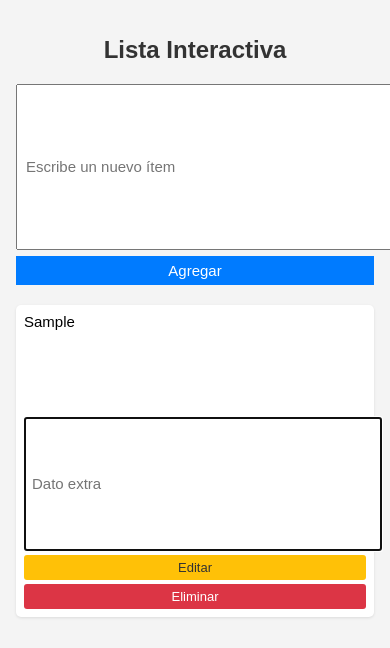
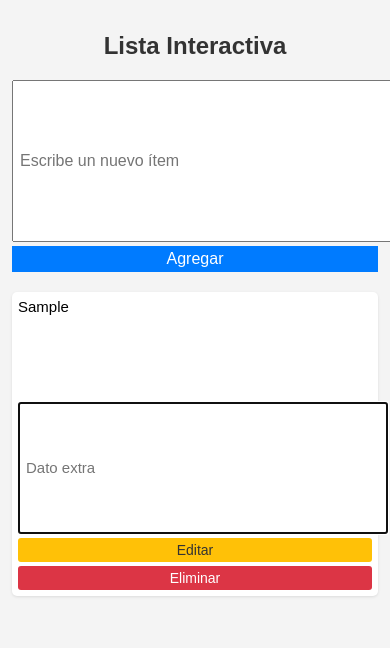
Before and after one commit to ddpp17/1-videos, a plain HTML site: page index.html in a window 390 px wide. Both pictures are taken after typing "Sample" into the empty fields and a click on the button "Agregar". Drawn offline with Linux system fonts and the light colour scheme.

Commit message:
Update style.css

```diff
--- a/style.css
+++ b/style.css
@@ -92,7 +92,7 @@ li {
 /* 📱 Estilos mejorados para móviles */
 @media (max-width: 600px) {
   body {
-    padding: 16px;
+    padding: 12px;
   }
 
   .container {
@@ -103,14 +103,14 @@ li {
   .input-container {
     flex-direction: column;
     align-items: stretch;
-    gap: 6px;
+    gap: 4px;
   }
 
   #itemInput,
   #addBtn {
     width: 100%;
-    font-size: 15px;
-    padding: 6px 8px;
+    font-size: 16px;
+    padding: 4px 6px; /* <--- Reducido */
   }
 
   ul {
@@ -120,7 +120,7 @@ li {
   li {
     flex-direction: column;
     align-items: flex-start;
-    padding: 8px;
+    padding: 6px;
     gap: 4px;
   }
 
@@ -132,13 +132,13 @@ li {
   .item-extra {
     width: 100%;
     font-size: 15px;
-    padding: 5px 6px;
+    padding: 4px 6px; /* <--- Reducido */
   }
 
   .edit-btn,
   .delete-btn {
     width: 100%;
-    font-size: 13px;
-    padding: 5px 6px;
+    font-size: 14px;
+    padding: 4px 6px; /* <--- Reducido */
   }
 }
```
